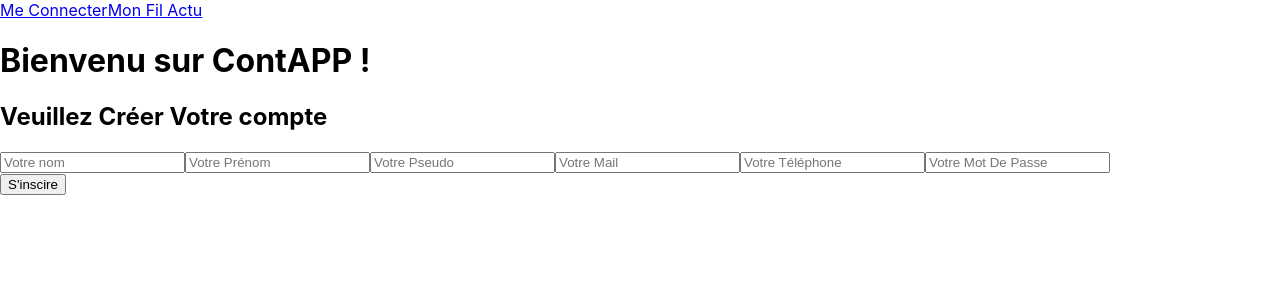
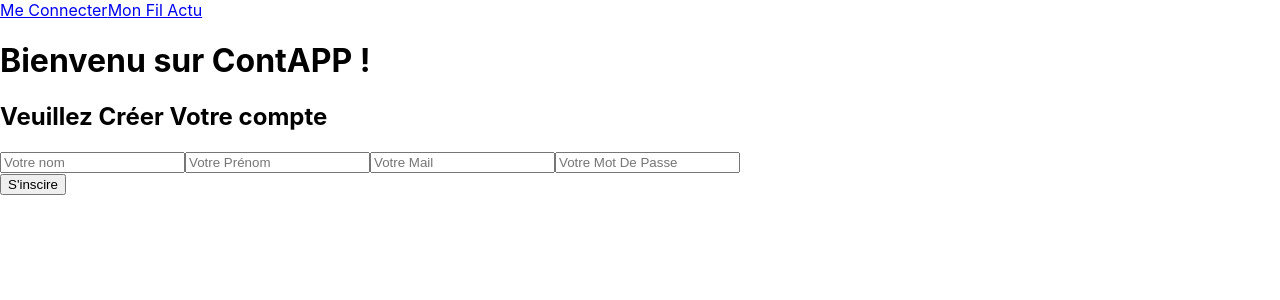
Before and after one commit to EdouardBazillou/ContApp, a React (Create React App) app: page / in a window 1280 px wide. Shown: the top 300 px of the page. Built offline with nearby package versions, Linux system fonts and the light colour scheme.

Commit message:
fetch complet

```diff
--- a/src/utilisateur/register.js
+++ b/src/utilisateur/register.js
@@ -5,19 +5,15 @@ function Register() {
   const [userList, setUserlist] = useState([]);
 
   const [user, setUser] = useState({
-    name: "",
-    firstName: "",
-    pseudo: "",
-    mail: "",
-    phone: "",
-    motdepasse: "",
+    lastname: "",
+    firstname: "",
+    email: "",
+    password: "",
   });
 
-  const handleInput = (key) => (e) => {
-    setUser({
-      ...user,
-      [key]: e.target.value,
-    });
+  const handleInput = (e) => {
+    setUser({ [e.target.name]: e.target.value });
+    setUser({ ...user, [e.target.name]: e.target.value });
   };
 
   console.log(user);
@@ -25,7 +21,7 @@ function Register() {
   //submit form//
 
   const addUser = async () => {
-    console.log("test");
+    console.log("test", user);
     const options = {
       method: "POST",
       headers: {
@@ -33,14 +29,13 @@ function Register() {
       },
 
       body: JSON.stringify({
-        name: user.name,
-        firstName: user.firstName,
-        pseudo: user.pseudo,
-        mail: user.mail,
-        phone: user.phone,
-        motdepasse: user.motdepasse,
+        lastname: user.lastname,
+        firstname: user.firstname,
+        email: user.email,
+        password: user.password,
       }),
     };
+
     console.log(options);
     let response = await fetch(
       `https://social-network-api.osc-fr1.scalingo.io/contapp/register`,
@@ -76,42 +71,28 @@ function Register() {
           type="text"
           className="inputName"
           placeholder="Votre nom"
-          name="name"
+          name="lastname"
           onChange={handleInput}
         />
         <input
           type="text"
           className="inputFirstName"
           placeholder="Votre Prénom"
-          name="firstName"
-          onChange={handleInput}
-        />
-        <input
-          type="text"
-          className="pseudo"
-          placeholder="Votre Pseudo"
-          name="pseudo"
+          name="firstname"
           onChange={handleInput}
         />
         <input
           type="text"
           className="inputMail"
           placeholder="Votre Mail"
-          name="mail"
-          onChange={handleInput}
-        />
-        <input
-          type="text"
-          className="inputPhone"
-          placeholder="Votre Téléphone"
-          name="phone"
+          name="email"
           onChange={handleInput}
         />
         <input
           type="text"
           className="motdepasse"
           placeholder="Votre Mot De Passe"
-          name="motdepasse"
+          name="password"
           onChange={handleInput}
         />
       </form>
```
